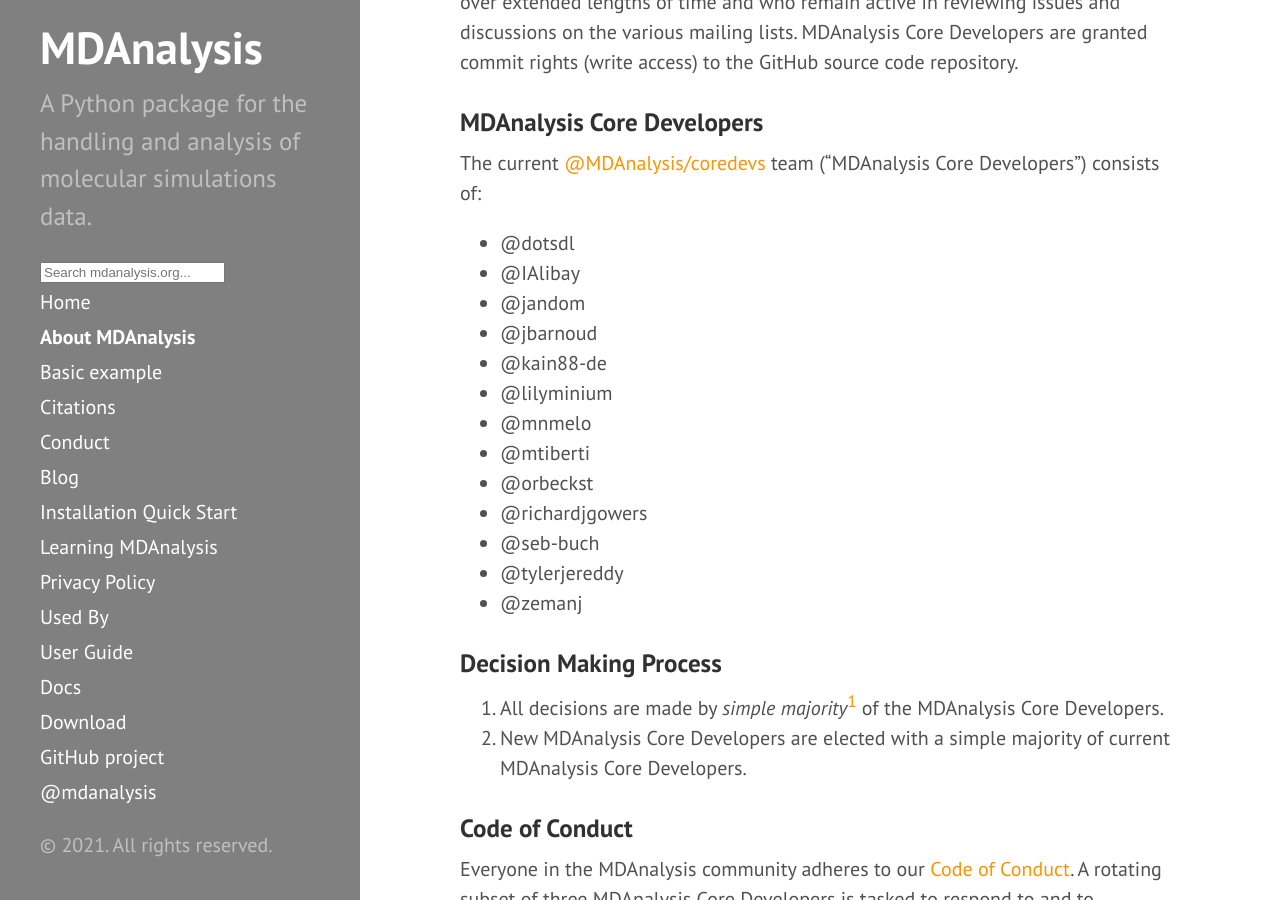
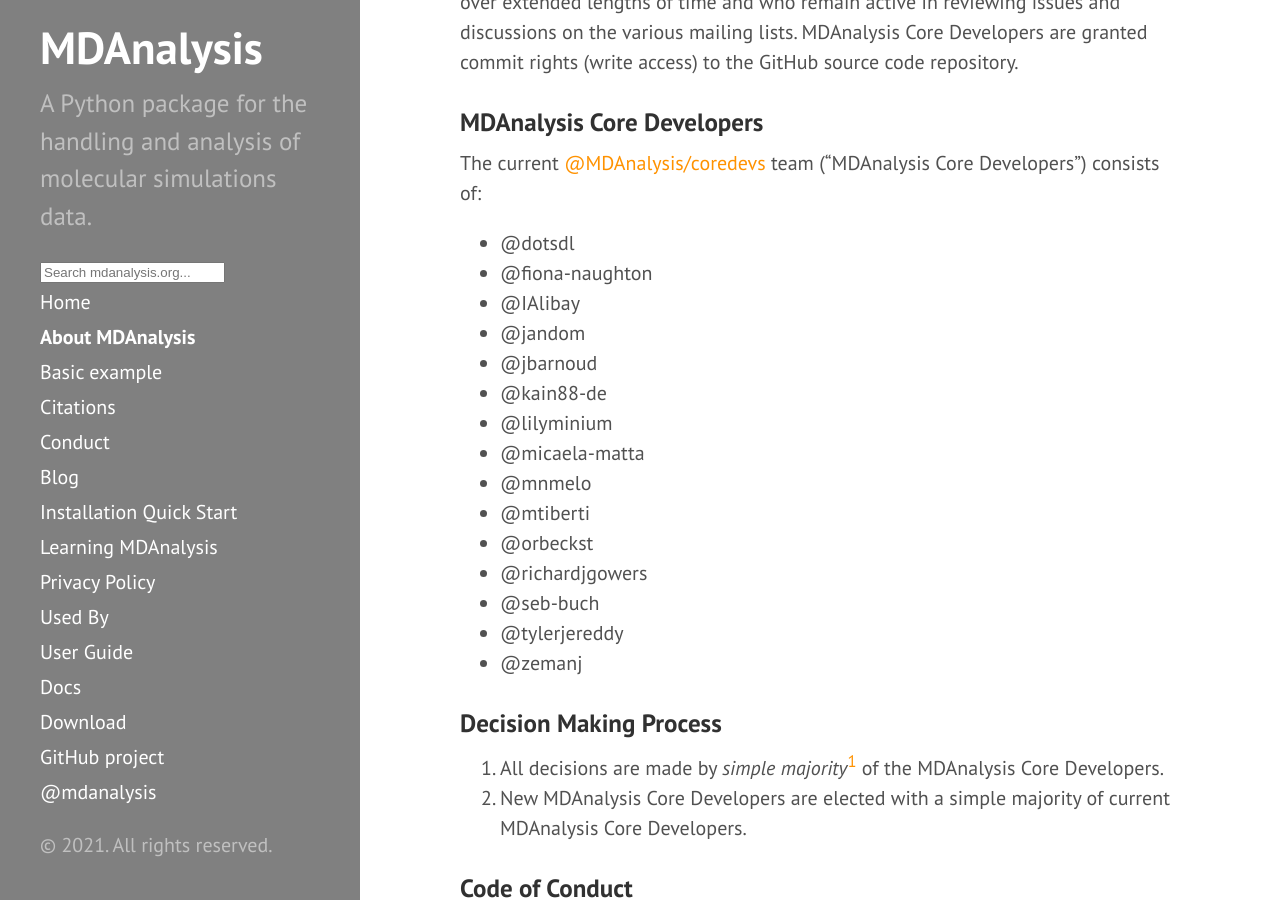
Before and after one commit to MDAnalysis/MDAnalysis.github.io, a Jekyll site: the page built from about.md, in a window 1280 px wide and 900 px high, scrolled down 1056 px. Built offline with Jekyll 4.4.1, drawn with Linux system fonts in a browser that asks for light colours; comment, search, counter and statistics services are not loaded.

Commit message:
add new coredevs
- @fiona-naughton
- @micaela-matta

```diff
--- a/about.md
+++ b/about.md
@@ -61,11 +61,13 @@ The current
 team ("MDAnalysis Core Developers") consists of:
 
 - @dotsdl
+- @fiona-naughton
 - @IAlibay
 - @jandom
 - @jbarnoud
 - @kain88-de
 - @lilyminium
+- @micaela-matta
 - @mnmelo
 - @mtiberti
 - @orbeckst
```
